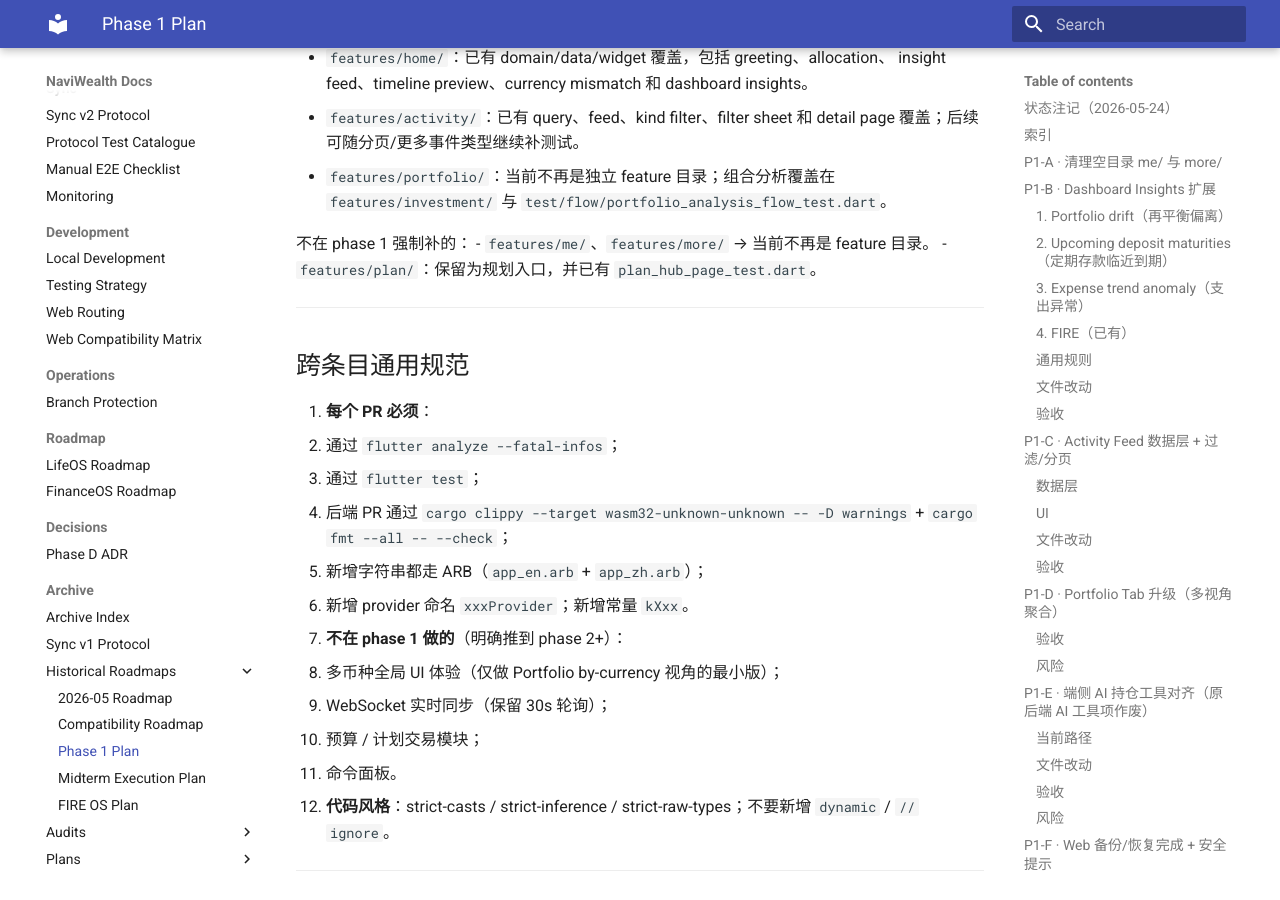
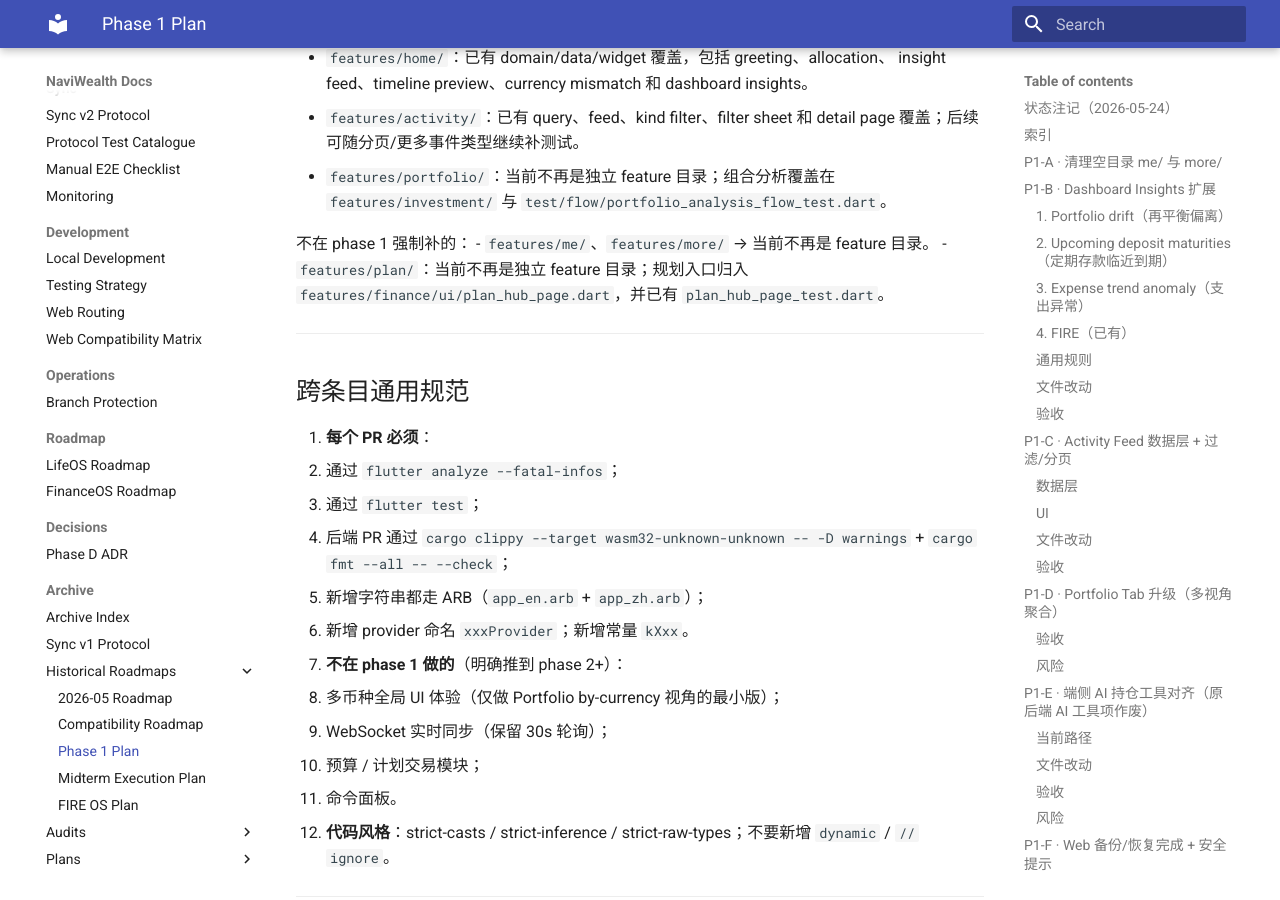
Before and after one commit to zsh-a/NaviWealth, an MkDocs documentation site: the page built from docs/archive/roadmaps/roadmap-phase1.md, in a window 1280 px wide and 900 px high, scrolled down 9994 px. Built offline with MkDocs 1.6.1 and Material for MkDocs 9.7.7, drawn with Linux system fonts in a browser that asks for light colours.

Commit message:
Update retired plan and wealth references

```diff
--- a/docs/archive/roadmaps/roadmap-phase1.md
+++ b/docs/archive/roadmaps/roadmap-phase1.md
@@ -326,7 +326,8 @@ class ActivityFeedQuery with _$ActivityFeedQuery {
 
 不在 phase 1 强制补的：
 - `features/me/`、`features/more/` → 当前不再是 feature 目录。
-- `features/plan/`：保留为规划入口，并已有 `plan_hub_page_test.dart`。
+- `features/plan/`：当前不再是独立 feature 目录；规划入口归入
+  `features/finance/ui/plan_hub_page.dart`，并已有 `plan_hub_page_test.dart`。
 
 ---
 
```
Also changed, not shown: docs/archive/roadmaps/roadmap-next.md (+1 -1 lines), 1 other file.
